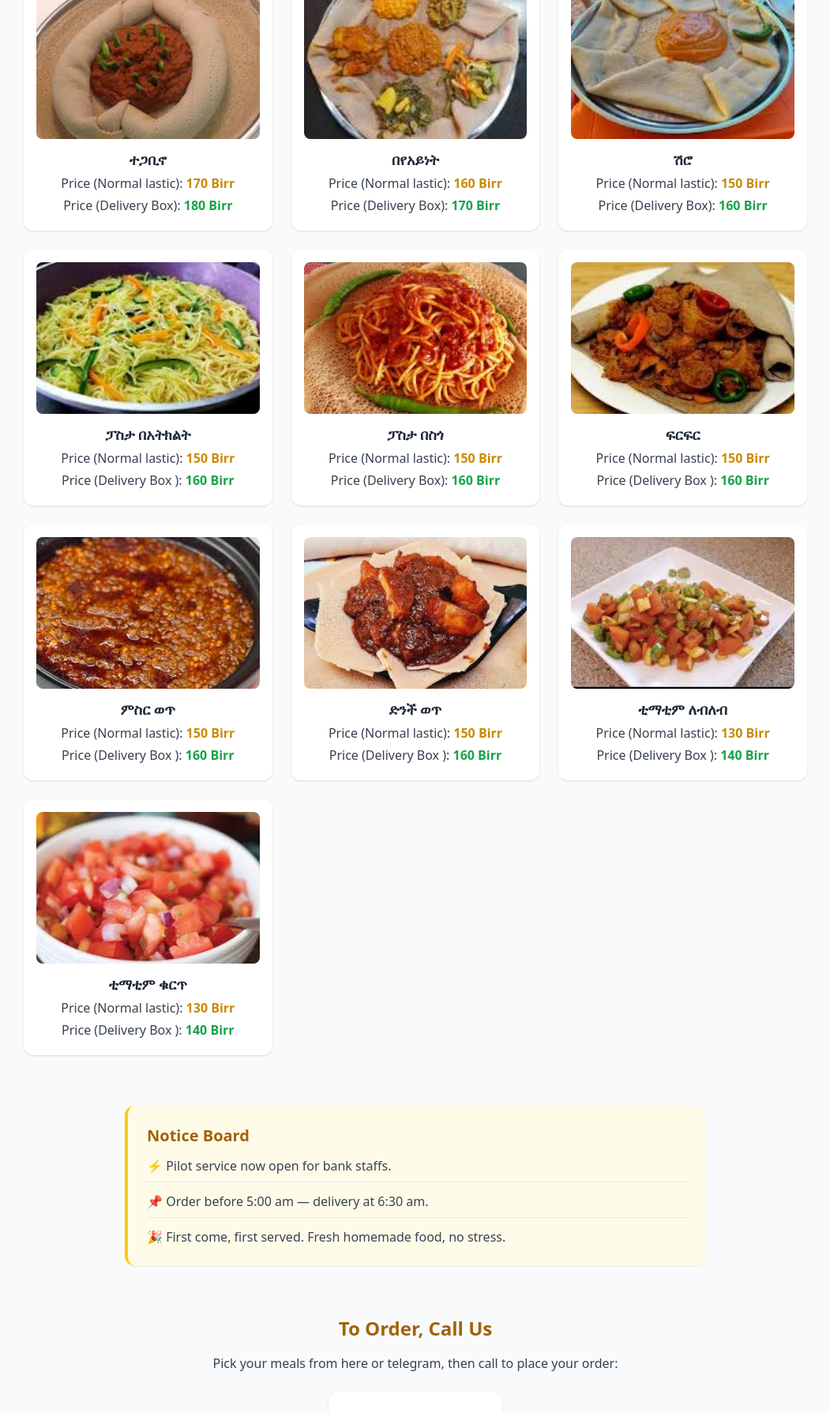
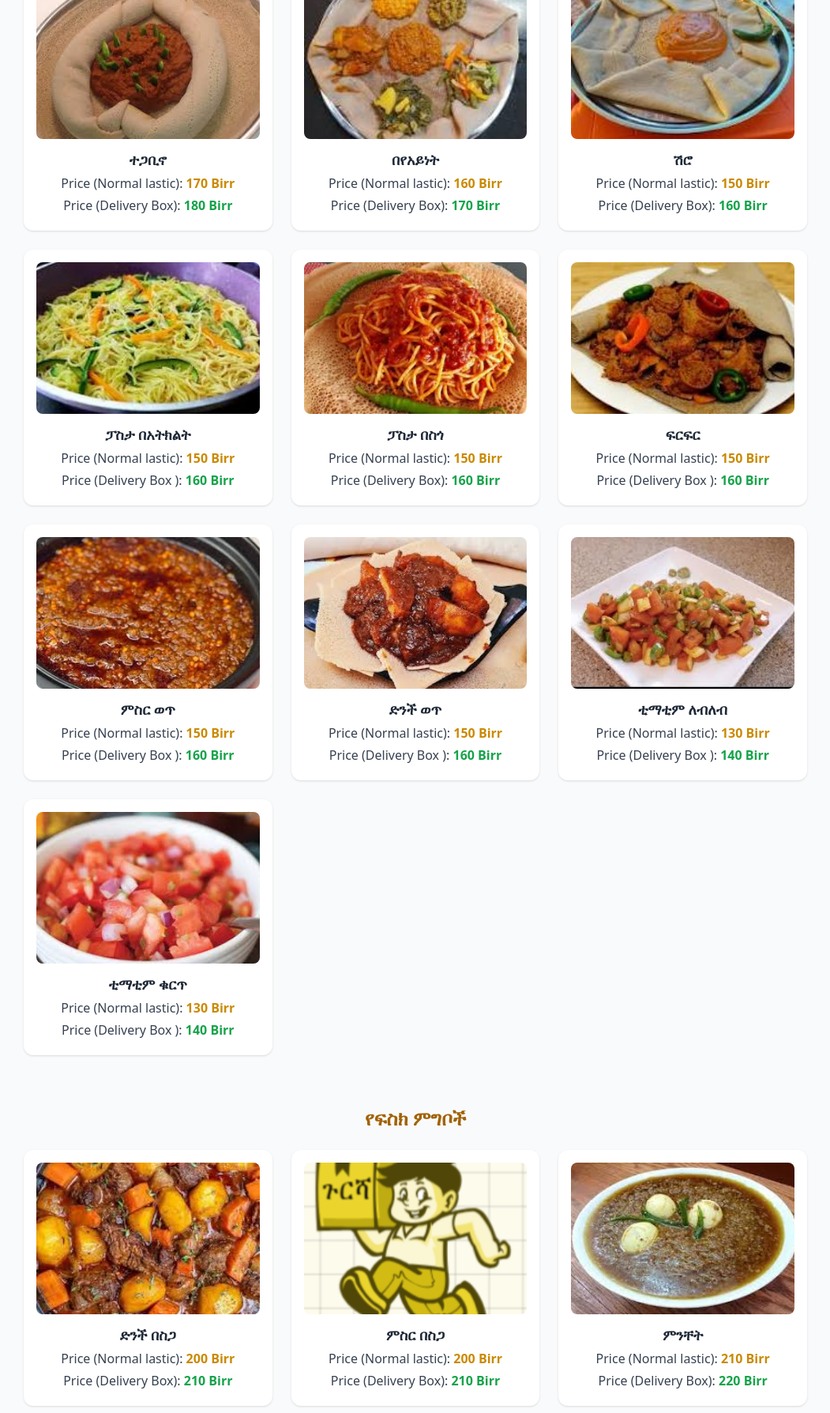
Before and after one commit to merawiyohannes/gursha, a Django app: page / in a window 1280 px wide. Shown: the part 1720-3509 px from the top of the page at 79% size, without its empty margins (114-1165 px from the left). Run offline with Django 5.2, Linux system fonts and the light colour scheme; some libraries are stand-ins or nearby versions.

Commit message:
meal menu modified

```diff
--- a/core/templates/core/home.html
+++ b/core/templates/core/home.html
@@ -80,7 +80,7 @@
     <div class="grid sm:grid-cols-2 gap-6">
 
       <!-- Normal Plastic -->
-      <div class="bg-white shadow-md rounded-2xl p-6 flex flex-col items-center text-center">
+      <div class=" bg-white shadow-md rounded-2xl p-6 flex flex-col items-center text-center">
         <img src="{% static 'images/lastic.jpg' %}"
              alt="Normal Plastic Container"
              class="w-48 h-48 object-contain mb-4">
@@ -92,7 +92,7 @@
       </div>
 
       <!-- Delivery Box -->
-      <div class="bg-white shadow-md rounded-2xl p-6 flex flex-col items-center text-center">
+      <div class=" bg-white shadow-md rounded-2xl p-6 flex flex-col items-center text-center">
         <img src="{% static 'images/box.jpg' %}"
              alt="Delivery Box"
              class="w-48 h-48 object-contain mb-4">
@@ -109,7 +109,7 @@
 
   <!-- Menu Preview Section -->
   <section class="max-w-5xl mx-auto px-4 mt-12 sm:mt-16">
-  <h3 class="text-xl sm:text-2xl font-bold text-yellow-700 mb-6 text-center">Today’s Meals</h3>
+  <h3 class="text-xl sm:text-2xl font-bold text-yellow-700 mb-6 text-center">የፆም ምግቦች</h3>
   <div class="grid sm:grid-cols-2 md:grid-cols-3 gap-6">
 
     <!-- Meal Card -->
@@ -188,6 +188,77 @@
   </div>
   </section>
 
+  <section class="max-w-5xl mx-auto px-4 mt-12 sm:mt-16">
+  <h3 class="text-xl sm:text-2xl font-bold text-yellow-700 mb-6 text-center">የፍስክ ምግቦች</h3>
+  <div class="grid sm:grid-cols-2 md:grid-cols-3 gap-6">
+
+    <!-- Meal Card -->
+    <div class="bg-white shadow rounded-xl p-4 text-center">
+      <img src="{% static 'images/dnchbesga.jpg' %}" alt="Shiro wot" class="w-full h-48 object-cover rounded-lg mb-3">
+      <h4 class="font-semibold text-gray-800 mb-1 text-base sm:text-lg">ድንች በስጋ</h4>
+      <!-- Prices -->
+      <p class="text-gray-700 text-sm sm:text-base mb-1">Price (Normal lastic): <span class="font-bold text-yellow-600">200 Birr</span></p>
+      <p class="text-gray-700 text-sm sm:text-base mb-1">Price (Delivery Box): <span class="font-bold text-green-600">210 Birr</span></p>
+    </div>
+
+    <div class="bg-white shadow rounded-xl p-4 text-center">
+      <img src="{% static 'images/gursha.png' %}" alt="ምስር በስጋ" class="w-full h-48 object-cover rounded-lg mb-3">
+      <h4 class="font-semibold text-gray-800 mb-1 text-base sm:text-lg">ምስር በስጋ</h4>
+      <!-- Prices -->
+      <p class="text-gray-700 text-sm sm:text-base mb-1">Price (Normal lastic): <span class="font-bold text-yellow-600">200 Birr</span></p>
+      <p class="text-gray-700 text-sm sm:text-base mb-1">Price (Delivery Box): <span class="font-bold text-green-600">210 Birr</span></p>
+    </div>
+
+    <div class="bg-white shadow rounded-xl p-4 text-center">
+      <img src="{% static 'images/mnchet.jpg' %}" alt="Shiro wot" class="w-full h-48 object-cover rounded-lg mb-3">
+      <h4 class="font-semibold text-gray-800 mb-1 text-base sm:text-lg">ምንቸት</h4>
+      <!-- Prices -->
+      <p class="text-gray-700 text-sm sm:text-base mb-1">Price (Normal lastic): <span class="font-bold text-yellow-600">210 Birr</span></p>
+      <p class="text-gray-700 text-sm sm:text-base mb-1">Price (Delivery Box): <span class="font-bold text-green-600">220 Birr</span></p>
+    </div>
+
+    <div class="bg-white shadow rounded-xl p-4 text-center">
+      <img src="{% static 'images/dulet.jpg' %}" alt="Shiro wot" class="w-full h-48 object-cover rounded-lg mb-3">
+      <h4 class="font-semibold text-gray-800 mb-1 text-base sm:text-lg">ዱለት</h4>
+      <!-- Prices -->
+      <p class="text-gray-700 text-sm sm:text-base mb-1">Price (Normal lastic): <span class="font-bold text-yellow-600">230 Birr</span></p>
+      <p class="text-gray-700 text-sm sm:text-base mb-1">Price (Delivery Box): <span class="font-bold text-green-600">240 Birr</span></p>
+    </div>
+
+    <div class="bg-white shadow rounded-xl p-4 text-center">
+      <img src="{% static 'images/tibs.jpg' %}" alt="Shiro wot" class="w-full h-48 object-cover rounded-lg mb-3">
+      <h4 class="font-semibold text-gray-800 mb-1 text-base sm:text-lg">ጥብስ</h4>
+      <!-- Prices -->
+      <p class="text-gray-700 text-sm sm:text-base mb-1">Price (Normal lastic): <span class="font-bold text-yellow-600">280 Birr</span></p>
+      <p class="text-gray-700 text-sm sm:text-base mb-1">Price (Delivery Box): <span class="font-bold text-green-600">290 Birr</span></p>
+    </div>
+
+    <div class="bg-white shadow rounded-xl p-4 text-center">
+      <img src="{% static 'images/sgafrfr.jpg' %}" alt="Shiro wot" class="w-full h-48 object-cover rounded-lg mb-3">
+      <h4 class="font-semibold text-gray-800 mb-1 text-base sm:text-lg">ስጋ ፍርፍር</h4>
+      <!-- Prices -->
+      <p class="text-gray-700 text-sm sm:text-base mb-1">Price (Normal lastic): <span class="font-bold text-yellow-600">200 Birr</span></p>
+      <p class="text-gray-700 text-sm sm:text-base mb-1">Price (Delivery Box): <span class="font-bold text-green-600">210 Birr</span></p>
+    </div>
+
+    <div class="bg-white shadow rounded-xl p-4 text-center">
+      <img src="{% static 'images/enkulalbesga.jpg' %}" alt="Shiro wot" class="w-full h-48 object-cover rounded-lg mb-3">
+      <h4 class="font-semibold text-gray-800 mb-1 text-base sm:text-lg">እንቁላል በስጋ</h4>
+      <!-- Prices -->
+      <p class="text-gray-700 text-sm sm:text-base mb-1">Price (Normal lastic): <span class="font-bold text-yellow-600">190 Birr</span></p>
+      <p class="text-gray-700 text-sm sm:text-base mb-1">Price (Delivery Box): <span class="font-bold text-green-600">200 Birr</span></p>
+    </div>
+
+    <div class="bg-white shadow rounded-xl p-4 text-center">
+      <img src="{% static 'images/gursha.png' %}" alt="ፓስታ በስጋ" class="w-full h-48 object-cover rounded-lg mb-3">
+      <h4 class="font-semibold text-gray-800 mb-1 text-base sm:text-lg">ፓስታ በስጋ</h4>
+      <!-- Prices -->
+      <p class="text-gray-700 text-sm sm:text-base mb-1">Price (Normal lastic): <span class="font-bold text-yellow-600">190 Birr</span></p>
+      <p class="text-gray-700 text-sm sm:text-base mb-1">Price (Delivery Box): <span class="font-bold text-green-600">200 Birr</span></p>
+    </div>
+    </div>
+    </section>
+
   <!-- Notice Board -->
   <section class="max-w-3xl mx-auto px-4 mt-12 sm:mt-16">
     <div class="bg-yellow-50 border-l-4 border-yellow-400 p-6 rounded-xl shadow-sm">
```
Also changed, not shown: static/images/dnchbesga.jpg (added), static/images/dulet.jpg (added), static/images/enkulalbesga.jpg (added), static/images/mnchet.jpg (added), static/images/sgafrfr.jpg (added), static/images/tibs.jpg (added).
